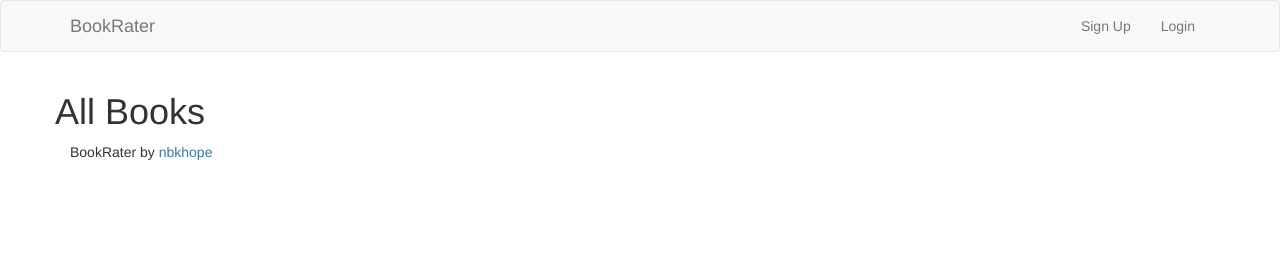
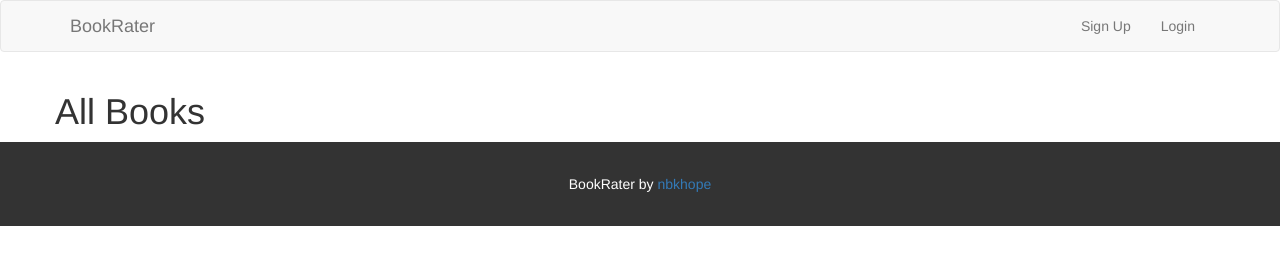
Before and after one commit to nbkhope/bookrater, a plain HTML site: page App/index.html in a window 1280 px wide. Drawn offline with nearby package versions, Linux system fonts and the light colour scheme; some packages are replaced by stand-ins of ours; no server answers.

Commit message:
Add style for site-footer

```diff
--- a/App/stylesheet.css
+++ b/App/stylesheet.css
@@ -1,3 +1,10 @@
 .book-cover {
   width: 200px;
 }
+
+.site-footer {
+  text-align: center;
+  background-color: #333333;
+  padding: 32px;
+  color: white;
+}
```
